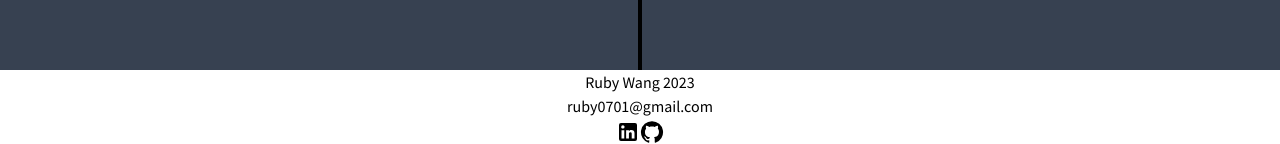
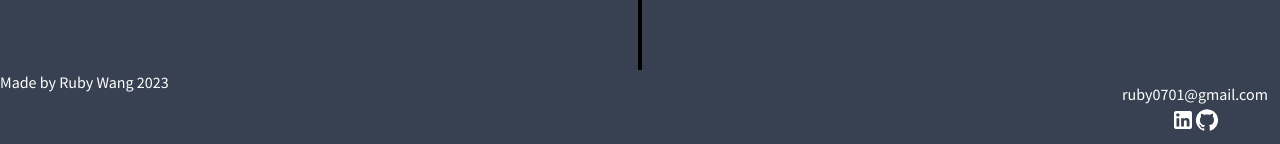
Before and after one commit to ruby0701/portfolio, a React (Create React App) app: page / in a window 1280 px wide. Shown: the part 1058-1202 px from the top of the page. Built offline with nearby package versions, Linux system fonts and the light colour scheme.

Commit message:
configuring styles...

```diff
--- a/package.json
+++ b/package.json
@@ -12,6 +12,7 @@
     "@testing-library/user-event": "^13.5.0",
     "react": "^18.2.0",
     "react-dom": "^18.2.0",
+    "react-router-hash-link": "^2.4.3",
     "react-scripts": "5.0.1",
     "react-vertical-timeline-component": "^3.6.0",
     "web-vitals": "^2.1.4"
--- a/src/App.js
+++ b/src/App.js
@@ -5,12 +5,13 @@ import Footer from './components/Footer';
 import Timeline from './components/Timeline';
 
 
+
 function App() {
   return (
     <div className="App bg-body">
-      <Navbar href="#navbar"></Navbar>
+      <Navbar></Navbar>
       <Main></Main>
-      <Timeline href="#timeline"></Timeline>
+      <Timeline></Timeline>
       <Footer></Footer>
     </div>
   );
--- a/src/components/Footer.js
+++ b/src/components/Footer.js
@@ -4,10 +4,10 @@ import GitHubIcon from '@mui/icons-material/GitHub';
 
 function Footer() {
     return (
-        <div>
-            <footer>Ruby Wang 2023</footer>
+        <div className='footer flex bg-gray-700 text-white justify-between center'>
+            <footer>Made by Ruby Wang 2023</footer>
 
-            <div>
+            <div className='m-3 pd-3'>
                 <a href="mailto:ruby0701@gmail.com">ruby0701@gmail.com</a>
                 <div >
                     <a href="https://www.linkedin.com/feed/" target='_blank' rel="noreferrer">
--- a/src/components/Navbar.js
+++ b/src/components/Navbar.js
@@ -1,5 +1,6 @@
 import React from 'react';
 import '../App.css';
+import { NavHashLink } from 'react-router-hash-link';
 
 function Navbar() {
     return (
@@ -9,10 +10,10 @@ function Navbar() {
                     Ruby Wang
                 </div>
                 <div className='heading container flex justify-between items-center m-1'>
-                    <a href='#home' className='hover:bg-gray-600 rounded-md px-2 md:px-4 lg:px-8'>Home</a>
-                    <a href='#about' className='hover:bg-gray-600 rounded-md px-2 md:px-4 lg:px-8'>About me</a>
-                    <a href='#project' className='hover:bg-gray-600 rounded-md px-2 md:px-4 lg:px-8'>Projects</a>
-                    <a href='#timeline' className='hover:bg-gray-600 rounded-md px-2 md:px-4 lg:px-8'>Experience</a>
+                    <a href='home' className='hover:bg-gray-600 rounded-md px-2 md:px-4 lg:px-8'>Home</a>
+                    <a href='about' className='hover:bg-gray-600 rounded-md px-2 md:px-4 lg:px-8'>About me</a>
+                    <a href='project' className='hover:bg-gray-600 rounded-md px-2 md:px-4 lg:px-8'>Projects</a>
+                    <a href='timeline' className='hover:bg-gray-600 rounded-md px-2 md:px-4 lg:px-8'>Experience</a>
                     <a href='contact' className='bg-gray-400 rounded-full px-4 md:px-8 lg:px-12'> <button>Contact me</button></a>
                 </div>
             </div>
```
Also changed, not shown: 1 other file (tests, documents, lock files or other folders).
